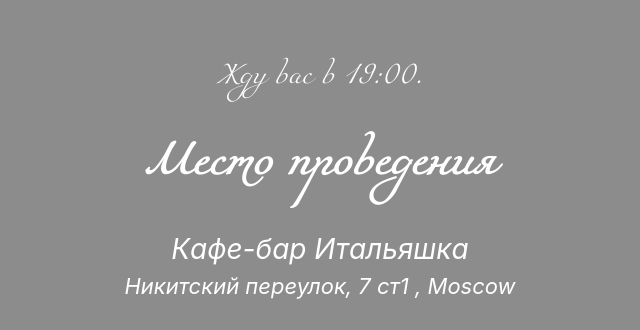
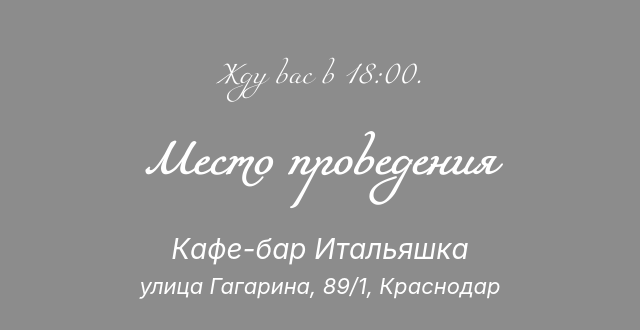
Before and after one commit to Eventtime2024/EventTime-Lilith, a plain HTML site: page index.html in a window 1280 px wide. Shown: the part 1200-1530 px from the top of the page, 320-960 px from the left. Drawn offline with nearby package versions, Linux system fonts and the light colour scheme.

Commit message:
Update index.html

```diff
--- a/index.html
+++ b/index.html
@@ -105,10 +105,10 @@
           <p class="text1">Хочу пригласить вас на незабываемый праздник в честь моего дня рождения!
             Будет множество веселья, смеха и вкусняшек! Мы соберемся, чтобы создать невероятные воспоминания вместе.
           </p>
-          <p class="text1 text_center">Жду вас в 19:00.</p>
+          <p class="text1 text_center">Жду вас в 18:00.</p>
           <h3 class="cafe">Место проведения </h3>
           <p class="address">Кафе-бар Итальяшка </p>
-          <p class="address2"> Никитский переулок, 7 ст1 , Moscow</p>
+          <p class="address2"> улица Гагарина, 89/1, Краснодар </p>
           <div class="center">
             <a target="_blank"
               href="https://yandex.ru/maps/35/krasnodar/?ll=38.951677%2C45.054094&mode=routes&rtext=~45.054094%2C38.951677&rtt=auto&ruri=~&source=route&source=route&z=14"
```
